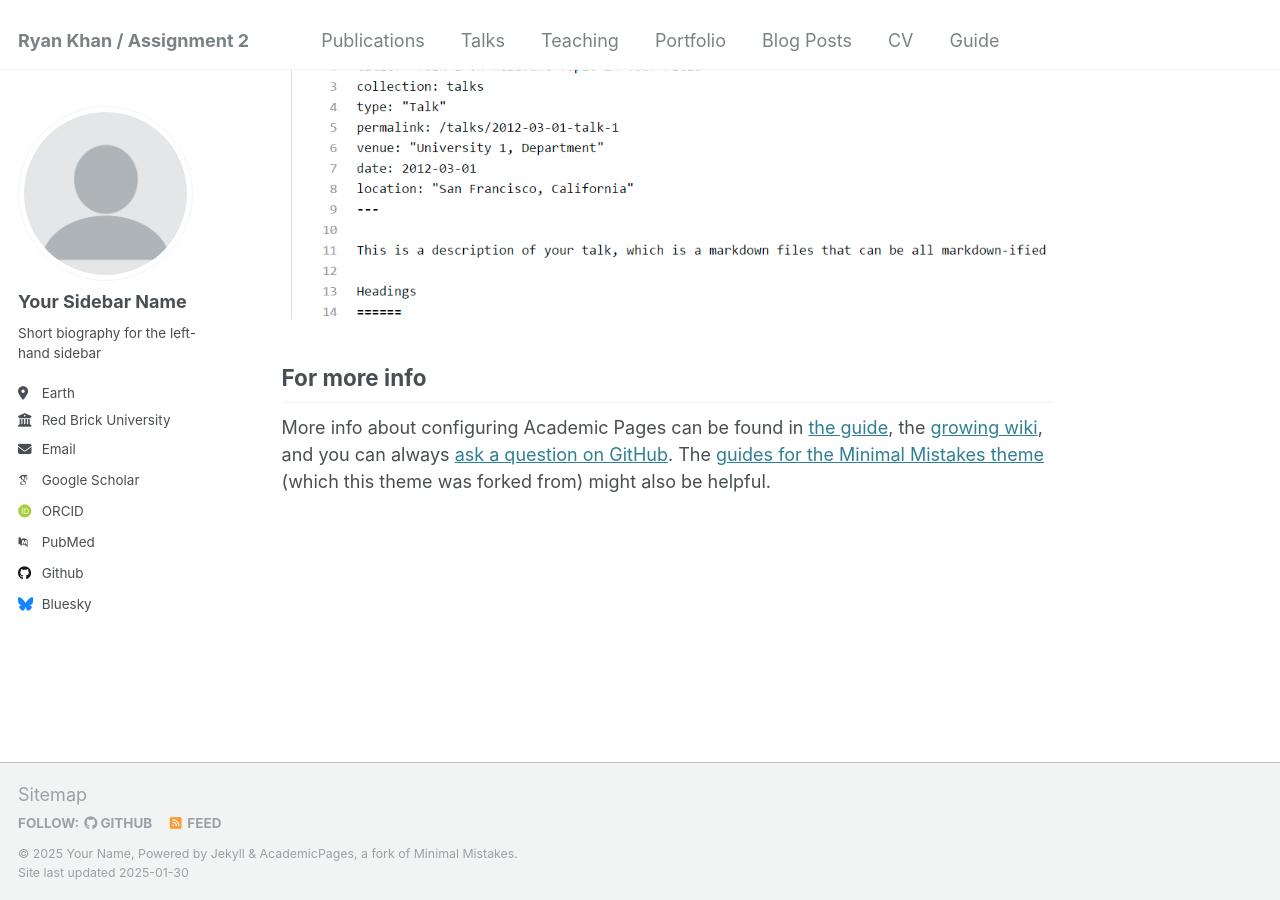
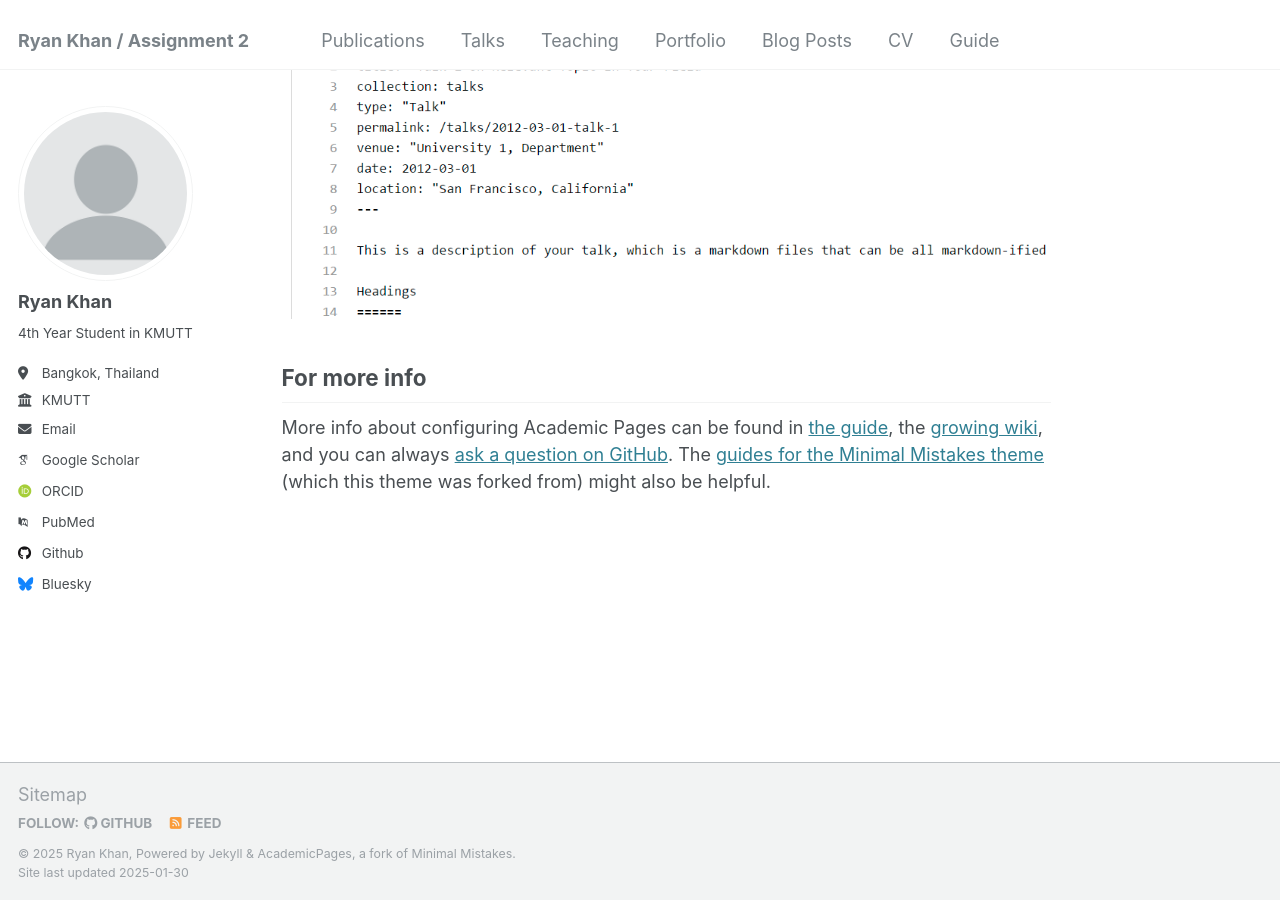
Before and after one commit to Ryan-Khan-27/Ryan-Khan-27.github.io, a Jekyll site: the page built from _pages/about.md, in a window 1280 px wide and 900 px high, scrolled down 2643 px. Built offline with Jekyll 4.4.1, drawn with Linux system fonts in a browser that asks for light colours; some web fonts are replaced.

Commit message:
Update _config.yml

```diff
--- a/_config.yml
+++ b/_config.yml
@@ -10,11 +10,11 @@
 locale                   : "en-US"
 title                    : "Ryan Khan / Assignment 2"
 title_separator          : "-"
-name                     : &name "Your Name"
-description              : &description "personal description"
+name                     : &name "Ryan Khan"
+description              : &description "Assignment 2 For MLOps Class"
 url                      : https://academicpages.github.io # the base hostname & protocol for your site e.g. "https://[your GitHub username].github.io"
 baseurl                  : "" # the subpath of your site, e.g. "/blog"
-repository               : "academicpages/academicpages.github.io"
+repository               : "https://ryan-khan-27.github.io/"
 
 # Site Author - The following control what appear as part of the author content on the side bar.
 #               If a field is blank the icon and link will not appear, otherwise it will be shown.
@@ -22,13 +22,13 @@ repository               : "academicpages/academicpages.github.io"
 author:
   # Biographic information
   avatar           : "profile.png"
-  name             : "Your Sidebar Name"
+  name             : "Ryan Khan"
   pronouns         : # example: "she/her"
-  bio              : "Short biography for the left-hand sidebar"
-  location         : "Earth"
-  employer         : "Red Brick University"
+  bio              : "4th Year Student in KMUTT"
+  location         : "Bangkok, Thailand"
+  employer         : "KMUTT"
   uri              : # URL
-  email            : "none@example.org"
+  email            : "ryan.khan@mail.kmutt.ac.th"
 
   # Academic websites
   arxiv            : # URL - Update with the correct link to your profile
```
